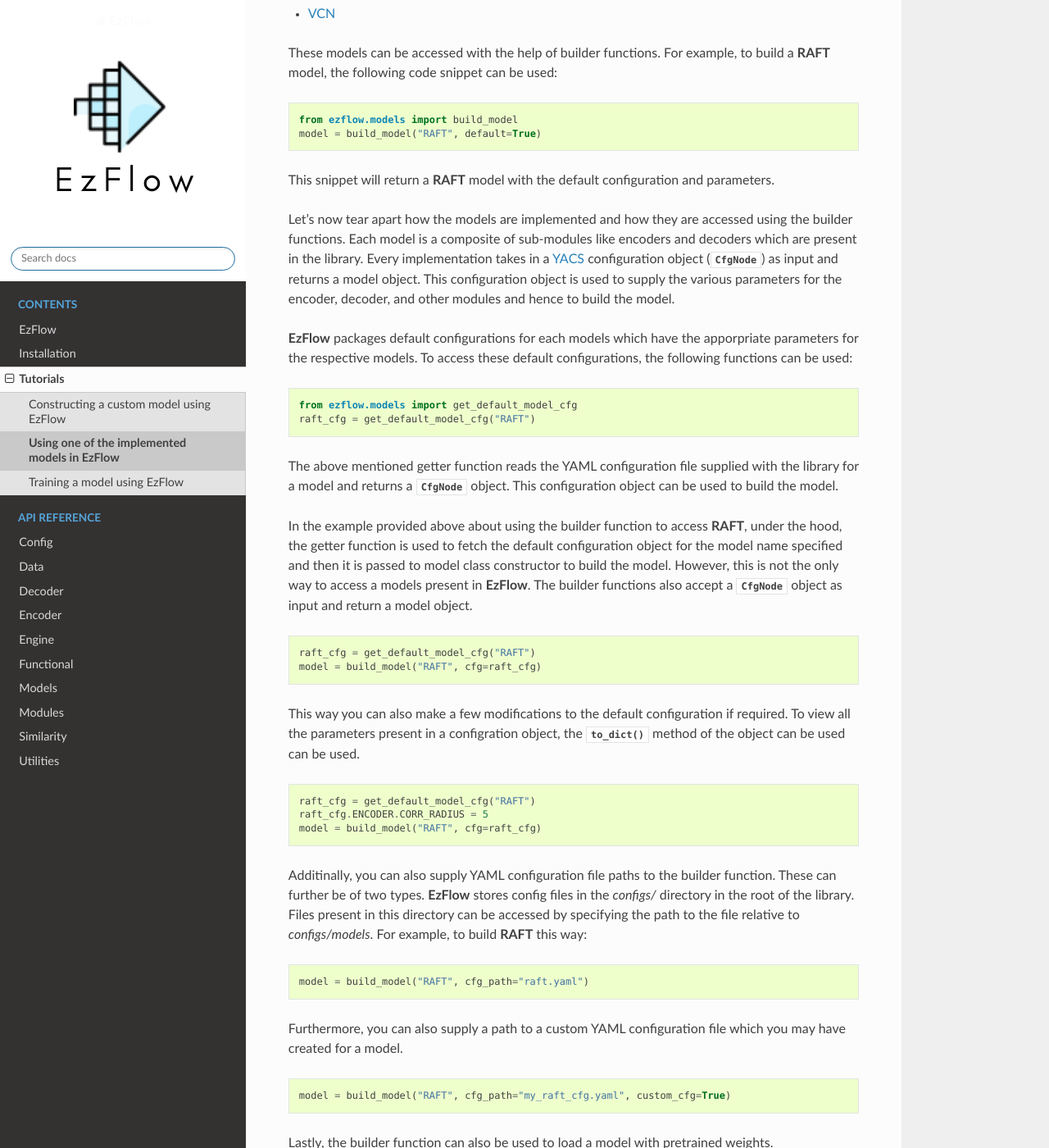
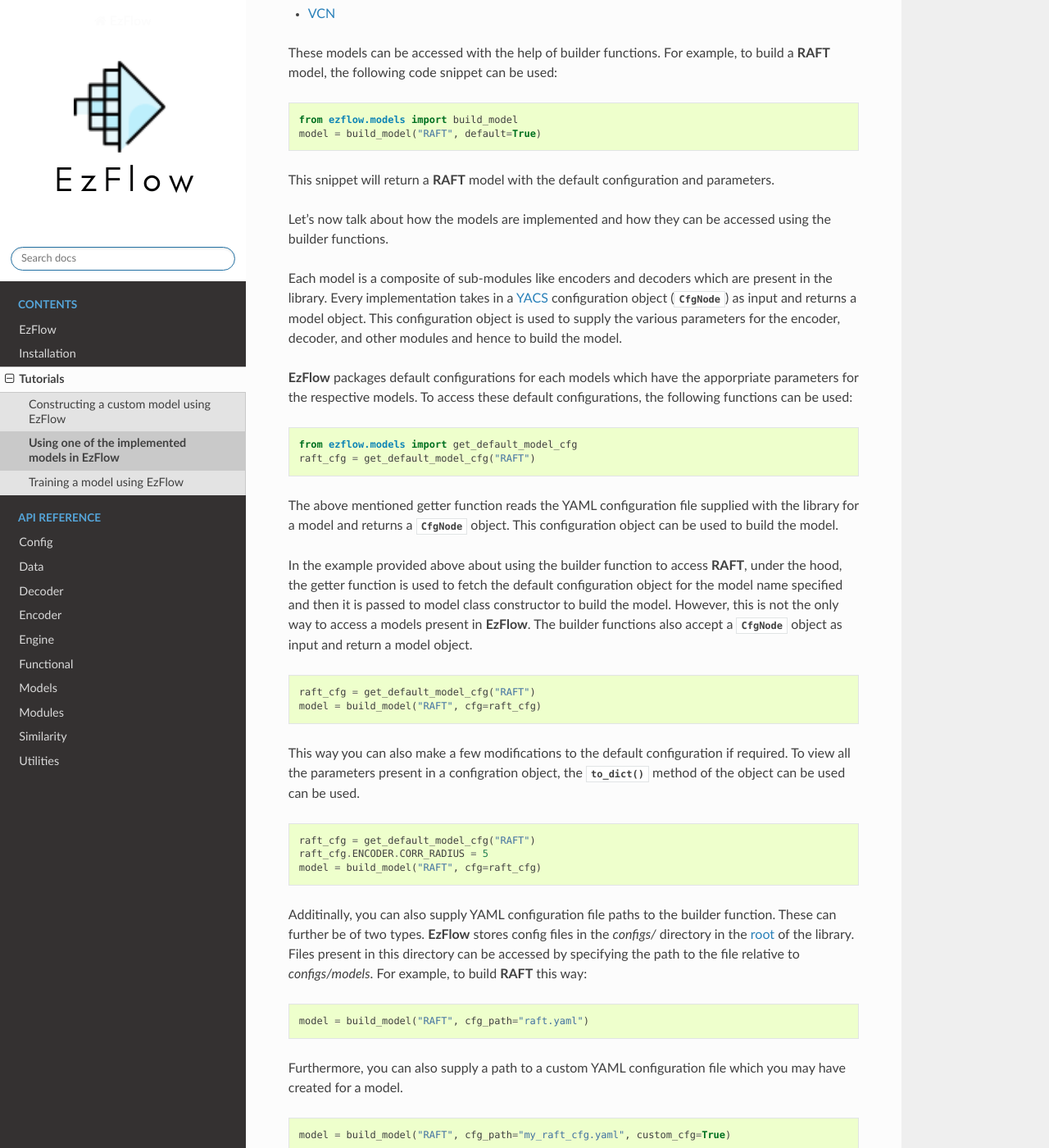
Before and after one commit to neu-vi/ezflow, a Sphinx documentation site: the page built from docs/tutorials/using.rst, in a window 1280 px wide and 1400 px high, scrolled down 347 px. Shown: the whole window at 82% size. Built offline with Sphinx 7.4.7 and the Read the Docs theme 2.0.0, drawn with Linux system fonts in a browser that asks for light colours; some of the changed lines change nothing that is shown; some of the changed text lies outside the part shown.

Commit message:
Modified tutorial

```diff
--- a/docs/tutorials/using.rst
+++ b/docs/tutorials/using.rst
@@ -19,7 +19,8 @@
 
 This snippet will return a **RAFT** model with the default configuration and parameters.
 
-Let's now tear apart how the models are implemented and how they are accessed using the builder functions.
+Let's now talk about how the models are implemented and how they can be accessed using the builder functions.
+
 Each model is a composite of sub-modules like encoders and decoders which are present in the library. Every implementation takes in
 a `YACS <https://github.com/rbgirshick/yacs>`_ configuration object (:class:`CfgNode`) as input and returns a model object. This configuration object is
 used to supply the various parameters for the encoder, decoder, and other modules and hence to build the model.
@@ -55,7 +56,7 @@
 
 
 Additinally, you can also supply YAML configuration file paths to the builder function. These can further be of two types.
-**EzFlow** stores config files in the `configs/` directory in the root of the library. Files present in this directory can be accessed by specifying the path to the file
+**EzFlow** stores config files in the `configs/` directory in the `root <https://github.com/neu-vig/ezflow>`_ of the library. Files present in this directory can be accessed by specifying the path to the file
 relative to `configs/models`. For example, to build **RAFT** this way:
 
 .. code-block:: python
@@ -81,8 +82,9 @@
 .. code-block:: python
 
     from ezflow.models import Predictor
+    from torchvision.transforms import Resize
 
-    predictor = Predictor("RAFT", default=True, model_weights_path="raft_weights.pth")
-    flow = predictor(img1, img2)
+    predictor = Predictor("RAFT", default=True, model_weights_path="raft_weights.pth", data_transform=Resize((256, 256)))
+    flow = predictor("img1.png", "img2.png")
 
 Please refer to the API documentation for more details.
```
